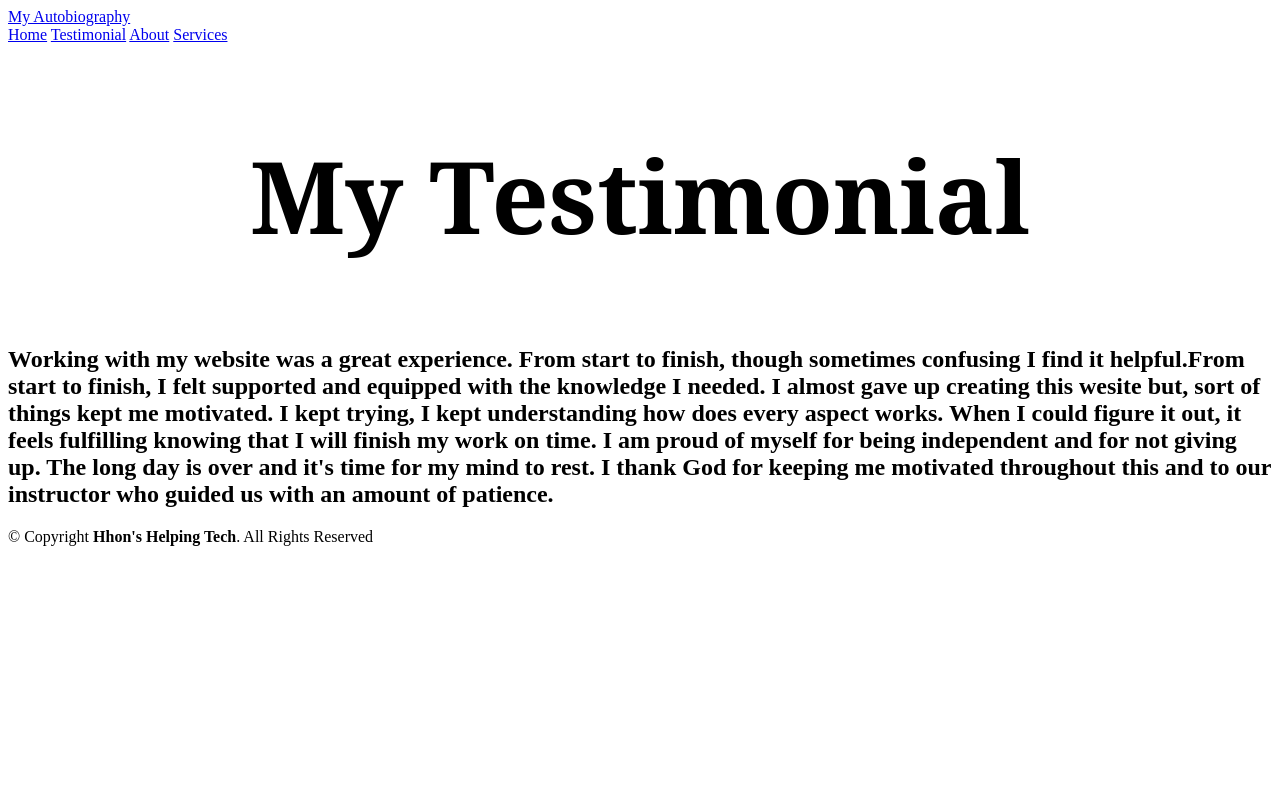
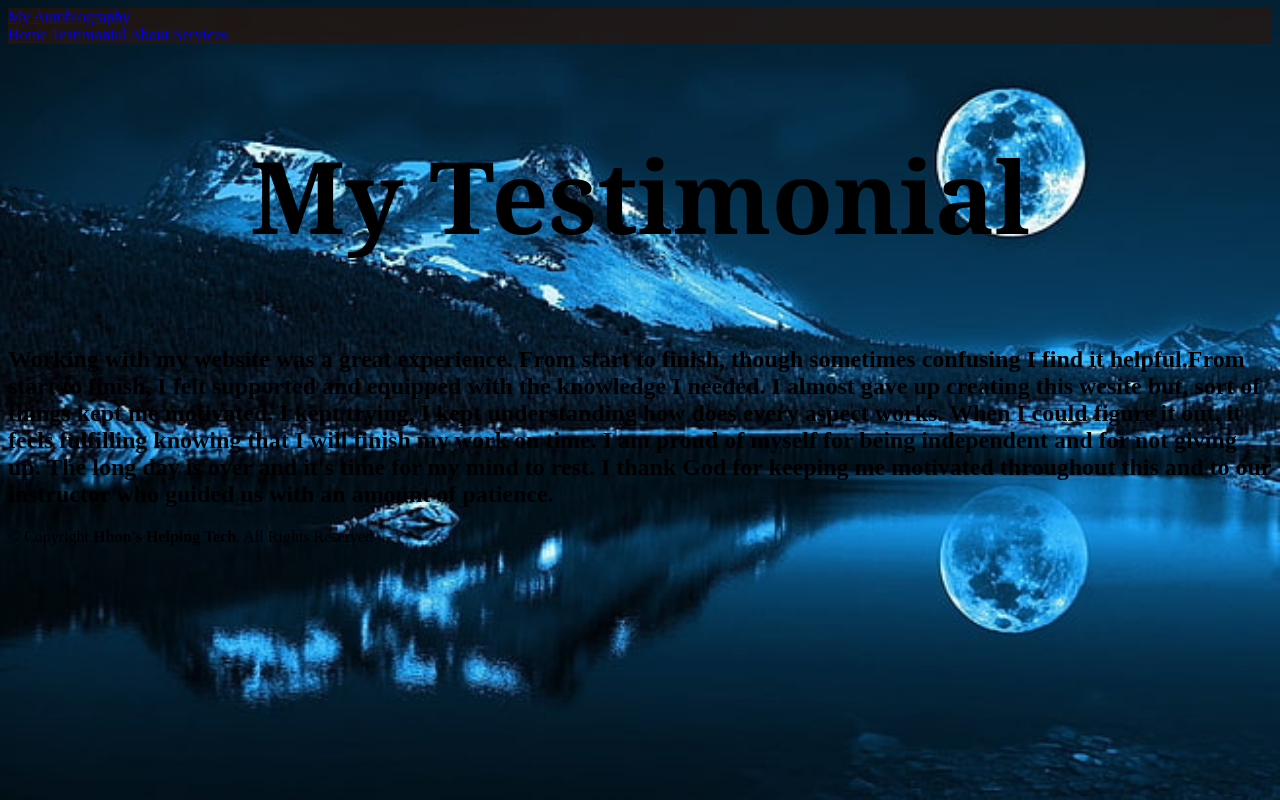
Before and after one commit to HONEYGRACELATCHA/IT24C5, a plain HTML site: page testimonial/testimonial.html in a window 1280 px wide. Drawn offline with Linux system fonts and the light colour scheme.

Commit message:
Added changes

```diff
--- a/testimonial/style.css
+++ b/testimonial/style.css
@@ -1,5 +1,5 @@
 body {
-    background-image: url("photo/lake-blue-moonlight-moon-wallpaper-preview.jpg");
+    background-image: url("img/lake-blue-moonlight-moon-wallpaper-preview.jpg");
     background-repeat: no-repeat;
     background-size: cover;
 }
@@ -10,3 +10,14 @@ h1 {
     font-family: Cambria, Cochin, Georgia, Times, 'Times New Roman', serif;
     font-size: 100px;
 }
+
+.header {
+    overflow: hidden;
+    background-color: rgba(53, 19, 3, 0.541);
+    /*padding: 20px 10px;*/
+}
+
+.header img {
+    height: 50px;
+    width: 50px;
+}
```
